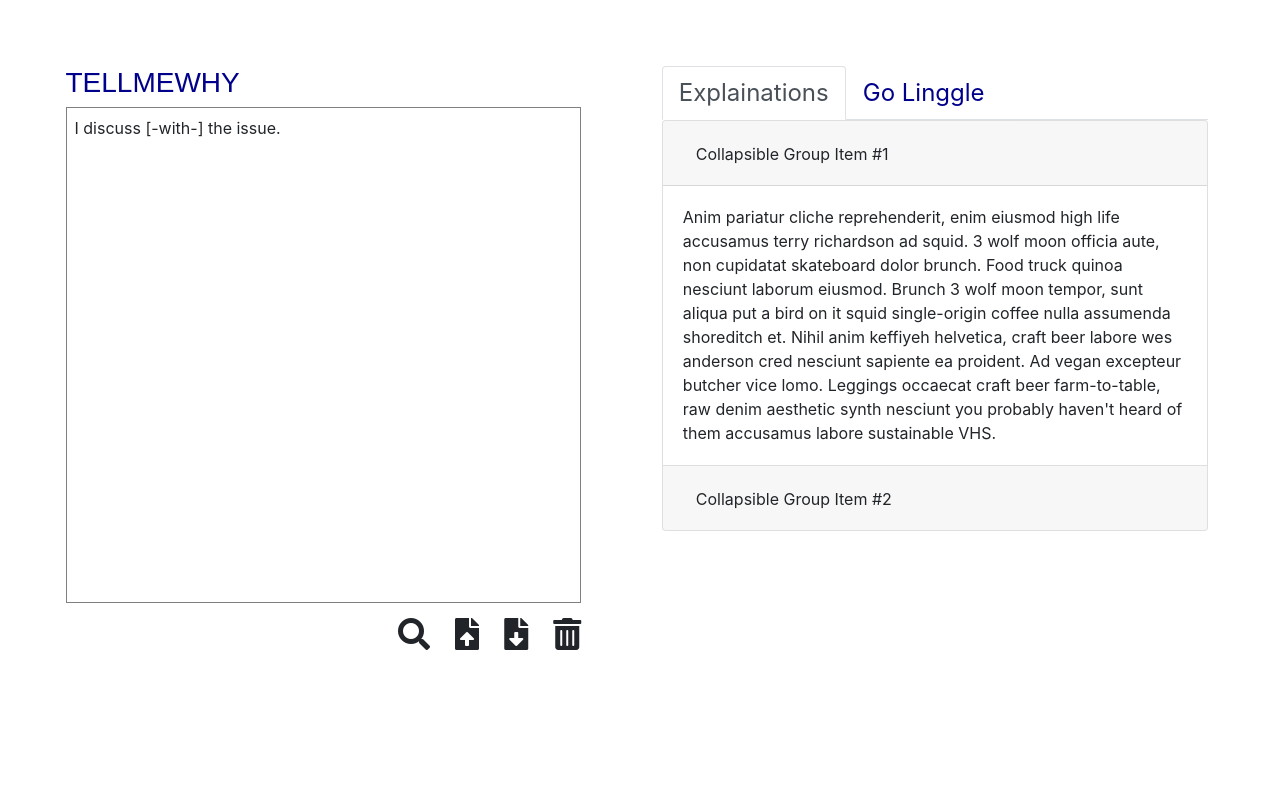
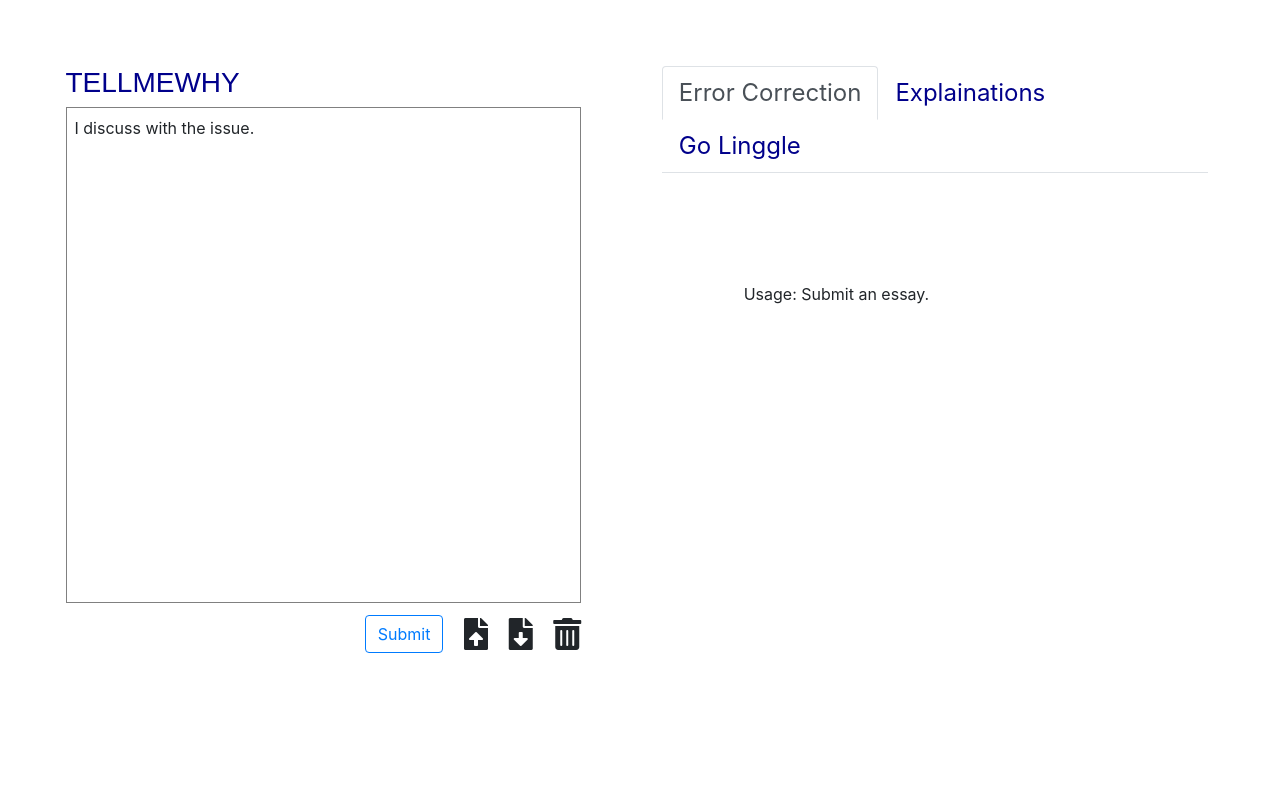
Before and after one commit to Yeema/TellMeWhy, a Flask app: page / in a window 1280 px wide. Shown: the part 56-856 px from the top of the page. Run offline with Flask 2, Linux system fonts and the light colour scheme; parts of the project's set-up code (start-up, migrations or seed data) failed here and were passed over; some libraries are stand-ins or nearby versions.

Commit message:
connect with GEC

```diff
--- a/app.py
+++ b/app.py
@@ -13,7 +13,10 @@ from nltk.stem import WordNetLemmatizer
 import re
 import spacy
 from nltk.tokenize import sent_tokenize,word_tokenize
-
+import requests
+import json
+
+GEC_API = 'https://whisky.nlplab.cc/translate/?text={}'
 ab = re.compile(r"\w*'\w*|\w*’\w*")
 loss_del = re.compile(r'\[ *- *([^\[\]]*?) *- *\]')
 loss_add = re.compile(r'\{\ *\+ *([^\[\]]*?) *\+ *\}')
@@ -35,6 +38,7 @@ dictDef = defaultdict(lambda: defaultdict(list))
 miniparCol = defaultdict(lambda: defaultdict(lambda: Counter()))
 pw = defaultdict(lambda: defaultdict(lambda:Counter()))
 pw_ratio = defaultdict(lambda: defaultdict(lambda:Counter()))
+
 @app.route('/')
 def index():
     return render_template('template.html')
@@ -45,24 +49,43 @@ def query_entry():
     print("GET HTTP POST REQUEST:", text)
     text = beautify(text)
     result = defaultdict(lambda: defaultdict())
-    result = explain(text,result)
-    results = htmlize(result)
-    print('results',results)
-    return results
-
-def htmlize(result):
+    explain(text,result,'explain')
+    res = {}
+    htmlize(result,res,'Example')
+    return jsonify(res)
+
+@app.route('/color',methods = ['POST'])
+def query_color():
+    string = request.form['sent']
+    pos = request.form['pos']
+    pos = [int(p) for p in pos.split('\t')]
+    if pos[1]<len(string):
+        return string[:pos[0]]+'<span style="color:red">%s</span>'%string[pos[0]:pos[1]]+string[pos[1]:]
+
+@app.route('/GEC',methods=['POST'])
+def query_GEC():
+    string = request.form['sent']
+    edits = requests.get(GEC_API.format(string))
+    edits = eval(edits.text)
+    correction = edits['word_diff']
+    correction = beautify(correction)
+    result = defaultdict(lambda: defaultdict())
+    explain(correction,result,'GEC')
+    res = {}
+    htmlize(result,res,'GEC')
+    return jsonify(res)
+
+def htmlize(result,res,mode):
     myPanel = ''
 #     {'a':'<ul><li>'+'</li><li>'.join(['aaa','aaaa'])+'</li></ul>','b':'<ul><li>'+'</li><li>'.join(['bbb','bbbb']),'c':'<ul><li>'+'</li><li>'.join(['aaa','aaaa'])+'</li></ul>','d':'<ul><li>'+'</li><li>'.join(['bbb','bbbb']),'e':'<ul><li>'+'</li><li>'.join(['aaa','aaaa'])+'</li></ul>','f':'<ul><li>'+'</li><li>'.join(['bbb','bbbb'])}
     for id,mod in result.items():
-        print(id,mod)
+        # res['%d\tpos'%(id)] = '%d\t%d'%(mod['pos'][0],mod['pos'][1])
         tmp = '<ul><li> %s </li></ul>'%('</li><li>'.join([r for r in mod['body'] if r.replace('<p></p>','').strip()]))
-#         myPanel += '<div class="card" '+' id = dynamic_card'+counter+'>'+'<div class="card-body">'+
-#          '<h5 class="card-title">'+property+'</h5>'+
-#          '<p class="card-text">'+ entail(data[property]) + '</p>'+
-#          '</div></div>';
-        myPanel += '<div class="card shadow-sm rounded bg-white">'+'<div class="card-header" id="heading%d">'%(id)+'<h2 class="mb-0">'+'<button class="btn collapsed" type="button" data-toggle="collapse" data-target="#collapse%d" aria-expanded="false" aria-controls="collapse%d" id = "btn%d">'%(id,id,id)+'%s'%(mod['header'])+ '</button>'+'</h2>'+'</div>'+'<div id="collapse%d" class="collapse" aria-labelledby="heading%d" data-parent="#accordionExample">'%(id,id)+'<div class="card-body">'+'%s'%(tmp)+'</div>'+'</div>'+'</div>'
-
-    return myPanel.replace('<li></li>','')
+        myPanel += '<div class="card shadow-sm rounded bg-white">'+'<div class="card-header" id="heading%d">'%(id)+'<h2 class="mb-0">'+'<button class="btn collapsed" type="button" data-toggle="collapse" data-target="#collapse%d" aria-expanded="false" aria-controls="collapse%d" data-edit="edit%d">'%(id,id,id)+'%s'%(mod['header'])+ '</button>'+'</h2>'+'</div>'+'<div id="collapse%d" class="collapse" aria-labelledby="heading%d" data-parent="#accordion%s" data-edit="edit%d">'%(id,id,mode,id)+'<div class="card-body">'+'%s'%(tmp)+'</div>'+'</div>'+'</div>'
+
+    res['sent'] = result[0]['sent']
+    res['html'] = myPanel.replace('<li></li>','')
+
 
 dictDet = {'some' :"<b>Some</b> is usually used to show that there is a quantity of something or a number of things or people, without being precise. It is used with uncountable nouns and plural countable nouns.",
 'a2some' : "When you want to emphasize that you do not know the identity of a person or thing, or you think their identity is not important, you can use <b>some</b> with a sigular countable noun, instead of a or an.",
@@ -990,8 +1013,7 @@ def explain_replace(correction,entails_sent,correction_split,threshold,done = Fa
                                 elif len(pattern.split()) and a_lemma != head:
                                     output.append('The tense error is caused by <b>%s</b>.'%(head))
                                     break
-                    else:
-                        output.append('Tense error!')
+                    output.append('Tense error!')
                 else:
                     output.append(explain_voc_semantic_error(correction,d_lemma,d_part,a_lemma,a_part))
             # countable uncountable?
@@ -1441,14 +1463,68 @@ def leave_error(correction,lists):
             input_cor = correction[:idx+1]+ ' '.join(rephrase(correction[idx:]))
             input_split = input_cor.split()
         return input_cor,input_split,start
-
-def explain(corrections,result):
+def grep_error(string,lists,error,base,mod_list):
+    start = 0
+    # for l in lists:
+    #     idx = string.find(l,start)
+    #     error.append((l,base+idx,base+idx+len(l)))
+    #     start = idx+1
+    # return
+    for matchobj in lists:
+        idx = string.find(matchobj, start)
+        after = '<span class="edit explain edit{error_id}">{edits}</span>'.format(error_id = len(error),edits = matchobj)
+        error.append((matchobj,base+idx,base+idx+len(matchobj)))
+        string = myreplace(string,idx,matchobj, after)
+        start = idx+1
+    mod_list.append(string)
+
+def myreplace(string,idx,before,after):
+    if idx > -1:
+        if len(string) > idx+len(before):
+            string = string[:idx] + after + string[idx+len(before):]
+        else:
+            string = string[:idx] + after
+        return string
+    else:
+        return
+
+def grep_error_GEC(string,b_lists,lists,errors,mod_list):
+    error_id = len(errors)
+    start = 0
+    for before, matchobj in zip(b_lists, lists):
+        idx = string.find(before, start)
+        if matchobj[0]:
+            after = '<span class="edit deletion edit{error_id}">{delete}</span> <span class="edit addition edit{error_id}">{insert}</span>'.format(
+                error_id=error_id, delete=matchobj[0], insert=matchobj[1])
+        elif matchobj[2]:
+            after = '<span class="edit deletion edit{error_id}">{delete}</span>'.format(error_id=error_id, delete=matchobj[2])
+        else:
+            after = '<span class="edit addition edit{error_id}">{insert}</span>'.format(error_id=error_id, insert=matchobj[3])
+        string = myreplace(string,idx,before, after)
+        error_id += 1
+        start = idx+1
+    mod_list.append(string)
+    # print('in grep_error_GEC',mod_list)
+
+
+def explain(corrections,result,mode):
     mod_list = []
     prevs = []
     error_count = 0
+    error_list = []
+    accumulate_len = 0
+    final_list = []
     for correction in sent_tokenize(corrections):
         correction = beautify(correction)
+        final_list.append(correction)
         entails_sent = rephrase(correction)
+        if mode == 'GEC':
+            grep_error_GEC(correction,re.findall(r'\[- *[^\[\]]* *-\] *\{\+ *[^\[\]]* *\+\}|\[- *[^\[\]]* *-\]|\{\+ *[^\[\]]* *\+\}',correction),re.findall(r'\[- *([^\[\]]*?) *-\] *\{\+ *([^\[\]]*?) *\+\}|\[- *([^\[\]]*?) *-\]|\{\+ *([^\[\]]*?) *\+\}',correction),error_list,mod_list)
+            grep_error(correction,re.findall(r'\[- *[^\[\]]* *-\] *\{\+ *[^\[\]]* *\+\}|\[- *[^\[\]]* *-\]|\{\+ *[^\[\]]* *\+\}',correction),error_list,accumulate_len,[])
+        else:
+            grep_error(correction,re.findall(r'\[- *[^\[\]]* *-\] *\{\+ *[^\[\]]* *\+\}|\[- *[^\[\]]* *-\]|\{\+ *[^\[\]]* *\+\}',correction),error_list,accumulate_len,mod_list)
+            print(mod_list)
+        accumulate_len += len(correction)+1
         while deletion.search(correction) or addition.search(correction):
             if prevs:
                 if prevs[0] in allreserved or prevs[1] in allreserved:
@@ -1458,6 +1534,7 @@ def explain(corrections,result):
                         c = addition.search(correction).group(1)
                         if 'ing' in a or 'ing' in b:
                             correction = ' '.join(correction.replace(a,'').replace(b,c).split())
+                            error_count += 1
                             continue
             done = False
 
@@ -1467,7 +1544,6 @@ def explain(corrections,result):
             replacelist = [[],[],[]]
             if delandadd.search(correction):
                 tmp = multi_delandadd.search(correction).group(0).strip()
-                result[error_count]['id'] = (correction.find(tmp),correction.find(tmp) + len(tmp))
                 # before = ''.join(tmp.split())
                 before = ' '.join(re.findall(addition, tmp))
 #                 transform = ' '.join(re.findall(deletion, tmp)) + '\t->\t' + before
@@ -1478,7 +1554,6 @@ def explain(corrections,result):
                 prevs = ( ' '.join(re.findall(deletion, tmp)),before)
             if deletion.search(correction):
                 tmp = deletion.search(correction).group(0)
-                result[error_count]['id'] = (correction.find(tmp),correction.find(tmp) + len(tmp))
                 after = ''
                 case2 = correction.find(tmp)
 #                 transform = deletion.search(correction).group(1) + '\t->\t' + 'NONE'
@@ -1487,7 +1562,6 @@ def explain(corrections,result):
                 prevs = ( deletion.search(correction).group(1)  ,'')
             if addition.search(correction):
                 tmp = addition.search(correction).group(0)
-                result[error_count]['id'] = (correction.find(tmp),correction.find(tmp) + len(tmp))
                 after = addition.search(correction).group(1)
                 case3 = correction.find(tmp)
 #                 transform = 'NONE' + '\t->\t' + addition.search(correction).group(1)
@@ -1507,12 +1581,13 @@ def explain(corrections,result):
             # addition
             elif idx == 2 :
                 tmp = explain_missing(input_cor,entails_sent,input_split,threshold,done)
-            result[error_count]['correction'] = correction
             result[error_count]['header'] = replacelist[idx][2]
             result[error_count]['body'] = tmp
+            # result[error_count]['pos'] = (error_list[error_count][1],error_list[error_count][2])
             error_count += 1
             correction = ' '.join(correction.replace(replacelist[idx][0],replacelist[idx][1]).split())
-    return result
+    # result[0]['beautify'] = ' '.join(final_list)
+    result[0]['sent'] = ' '.join(mod_list)
 
 def beautify(s):
     for a in re.findall(ab,s):
--- a/static/css/style.css
+++ b/static/css/style.css
@@ -22,18 +22,51 @@
     border: 1px solid gray;
     padding: 0.5rem;
  }
+
+.addition:not(.active){
+    display: none;
+}
+
+.addition.active {
+    font-weight: bold;
+}
+
+.deletion.active{
+    color: red;
+    text-decoration: line-through;
+}
+.explain.active{
+    color: red;
+}
+.function_buttons{
+    margin: 3% 0%2% 10%;
+}
 .icons{
-font-size = 20em;
-text-align-last: right;
+    font-size = 20em;
+    text-align-last: right;
+    align-items: center;
+    justify-content: flex-end;
+    display: flex;
+}
+.button{
+    background-color: blue;
+    color: black;
+    border: 2px solid blue;
+    border-radius: 4px;
+/*     box-shadow: 0 8px 16px 0 rgba(0,0,0,0.2), 0 6px 20px 0 rgba(0,0,0,0.19); */
+    text-align: center;
+    font-size: 1rem;
 }
 .fas{
-margin: 3% 0% 2% 4%;
+    margin: 3% 0% 3% 4%;
 }
 u {
   text-decoration: underline;
   text-decoration-color: rgb(0,0,255);
 }
-
+.default-intro{
+    margin: 20% 15% 20% 15%;
+}
 .textcrollbar{
     max-height: 70%;
     overflow-y: auto;
--- a/static/js/main.js
+++ b/static/js/main.js
@@ -1,12 +1,22 @@
-function entail(sentence){
-    return sentence;
-}
-
 function renderSearchResult(data){
     var search_result = document.getElementById('accordionExample');
     // search_result.innerHTML = data;
     console.log('in renderSearchResult')
+    console.log(data['html'])
+    search_result.innerHTML = data['html'];
+    var write_result = document.getElementById('write-aes');
+    console.log(data['sent'])
+    write_result.innerHTML = data['sent'];
+}
+
+function renderGECResult(data){
+    var search_result = document.getElementById('accordionGEC');
+    // search_result.innerHTML = data;
+    console.log('in renderGECResult')
     var counter = 0;
-    console.log(data)
-    search_result.innerHTML = data;
+//     console.log(data['html'])
+    search_result.innerHTML = data['html'];
+    var write_result = document.getElementById('write-aes');
+    console.log(data['sent'])
+    write_result.innerHTML = data['sent'];
 }
--- a/templates/template.html
+++ b/templates/template.html
@@ -37,13 +37,14 @@
                     </h3>
                 </div>
                 <div class = "textcrollbar textcrollbar-color clickable" contentEditable="true" id="write-aes">
-                    I discuss [-with-] the issue.
+                    I discuss with the issue.
                 </div>
                 <!-- <textarea class="textcrollbar textcrollbar-color clickable"
                 placeholder="Write something here...&#10;&#10;[Replace]&nbsp;I am [-a-] {+an+} honest teacher.&#10;[Missing]&nbsp;School finishes at five in {+the+} morning .&#10;[Unnecessary]&nbsp;She is arriving on March [-the-] 25th."
                 id="write-aes">I discuss [-with-] the issue.</textarea> -->
+
                 <div class = "icons">
-                    <i class="fas fa-search fa-2x" id="send-aes"></i>
+                    <button type="button" class="btn btn-outline-primary" id="send-aes">Submit</button>
                     <i class="fas fa-file-upload fa-2x"></i>
                     <i class="fas fa-file-download fa-2x"></i>
                     <i class="fas fa-trash-alt fa-2x"></i>
@@ -53,48 +54,33 @@
                 <div class = "align-items-center">
                     <ul class="nav nav-tabs">
                         <li class="nav-item">
-                            <a class="nav-link active" id="explain-tab" data-toggle="tab" href="#explain" role="tab" aria-controls="explain" aria-selected="true">Explainations</a>
+                            <a class="nav-link active" id="gec-tab" data-toggle="tab" href="#gec" role="tab" aria-controls="gec" aria-selected="true">Error Correction</a>
+                        </li>
+                        <li class="nav-item">
+                            <a class="nav-link" id="explain-tab" data-toggle="tab" href="#explain" role="tab" aria-controls="explain" aria-selected="true">Explainations</a>
                         </li>
                         <li class="nav-item">
                             <a class="nav-link" id="linggle-tab" data-toggle="tab" href="#linggle" role="tab" aria-controls="linggle" aria-selected="false">Go Linggle</a>
                         </li>
                     </ul>
                     <div class="tab-content" id="myTabContent">
-                        <div class="tab-pane fade show active" id="explain" role="tabpanel" aria-labelledby="explain-tab">
+                        <div class="tab-pane fade show active" id="gec" role="tabpanel" aria-labelledby="gec-tab">
+                            <div class="h-100 accordion scrollbar scrollbar-morpheus-den" id="accordionGEC">
+                                <p class="default-intro">Usage: Submit an essay.</p>
+                            </div>
+                        </div>
+                        <div class="tab-pane fade" id="explain" role="tabpanel" aria-labelledby="explain-tab">
                             <div class="h-100 accordion scrollbar scrollbar-morpheus-den" id="accordionExample">
-                                <div class="card">
-                                        <div class="card-header" id="headingOne">
-                                            <h2 class="mb-0">
-                                            <button class="btn" type="button" data-toggle="collapse" data-target="#collapseOne" aria-expanded="true" aria-controls="collapseOne">
-                                                Collapsible Group Item #1
-                                            </button>
-                                            </h2>
-                                        </div>
-
-                                        <div id="collapseOne" class="collapse show" aria-labelledby="headingOne" data-parent="#accordionExample">
-                                            <div class="card-body">
-                                            Anim pariatur cliche reprehenderit, enim eiusmod high life accusamus terry richardson ad squid. 3 wolf moon officia aute, non cupidatat skateboard dolor brunch. Food truck quinoa nesciunt laborum eiusmod. Brunch 3 wolf moon tempor, sunt aliqua put a bird on it squid single-origin coffee nulla assumenda shoreditch et. Nihil anim keffiyeh helvetica, craft beer labore wes anderson cred nesciunt sapiente ea proident. Ad vegan excepteur butcher vice lomo. Leggings occaecat craft beer farm-to-table, raw denim aesthetic synth nesciunt you probably haven't heard of them accusamus labore sustainable VHS.
-                                            </div>
-                                        </div>
-                                </div>
-                                <div class="card">
-                                    <div class="card-header" id="headingTwo">
-                                        <h2 class="mb-0">
-                                        <button class="btn collapsed" type="button" data-toggle="collapse" data-target="#collapseTwo" aria-expanded="false" aria-controls="collapseTwo">
-                                            Collapsible Group Item #2
-                                        </button>
-                                        </h2>
-                                    </div>
-                                    <div id="collapseTwo" class="collapse" aria-labelledby="headingTwo" data-parent="#accordionExample">
-                                        <div class="card-body">
-                                        Anim pariatur cliche reprehenderit, enim eiusmod high life accusamus terry richardson ad squid. 3 wolf moon officia aute, non cupidatat skateboard dolor brunch. Food truck quinoa nesciunt laborum eiusmod. Brunch 3 wolf moon tempor, sunt aliqua put a bird on it squid single-origin coffee nulla assumenda shoreditch et. Nihil anim keffiyeh helvetica, craft beer labore wes anderson cred nesciunt sapiente ea proident. Ad vegan excepteur butcher vice lomo. Leggings occaecat craft beer farm-to-table, raw denim aesthetic synth nesciunt you probably haven't heard of them accusamus labore sustainable VHS.
-                                        </div>
-                                    </div>
-                                </div>
+                                <p class="default-intro">
+                                    <p>Usage: There are three types of edits. Enter them in the following formats.</p>
+                                    <b>Replacement:</b> He [-borrowed-]{+lent+} me some of his books.<br>
+                                    <b>Omission:</b> We discussed [-about-] the issue.<br>
+                                    <b>Insertion:</b> School finishes at five in {+the+} afternoon.
+                                </p>
                             </div>
                         </div>
                         <div class="tab-pane fade" id="linggle" role="tabpanel" aria-labelledby="linggle-tab">
-                            ...
+                            <p class="default-intro">Usage: Click on any vocabulary in TELLMEWHY box for its usages and examples.</p>
                         </div>
                     </div>
                 </div>
```
Also changed, not shown: static/js/show.js (+84 -80 lines), 1 other file.
